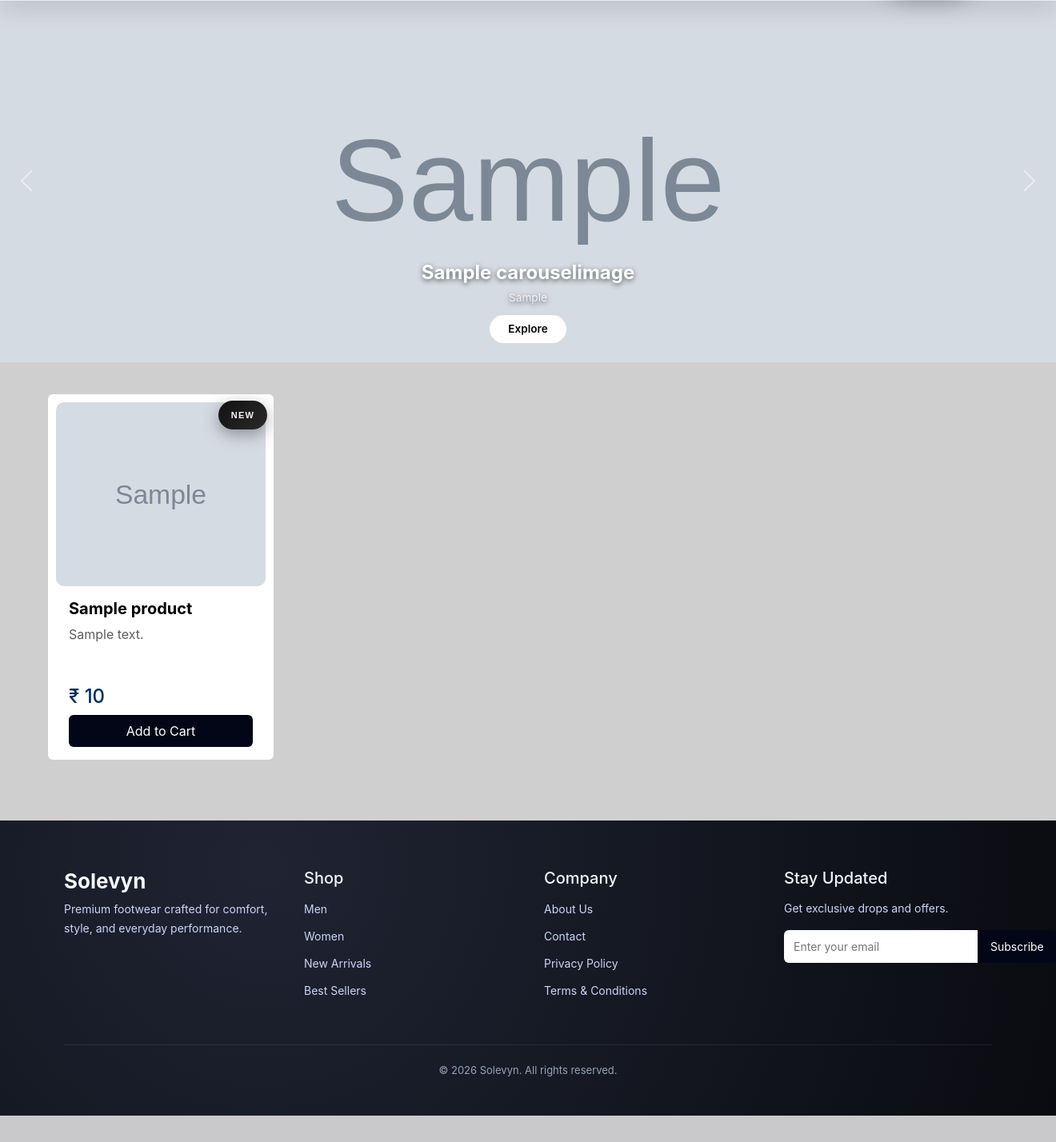
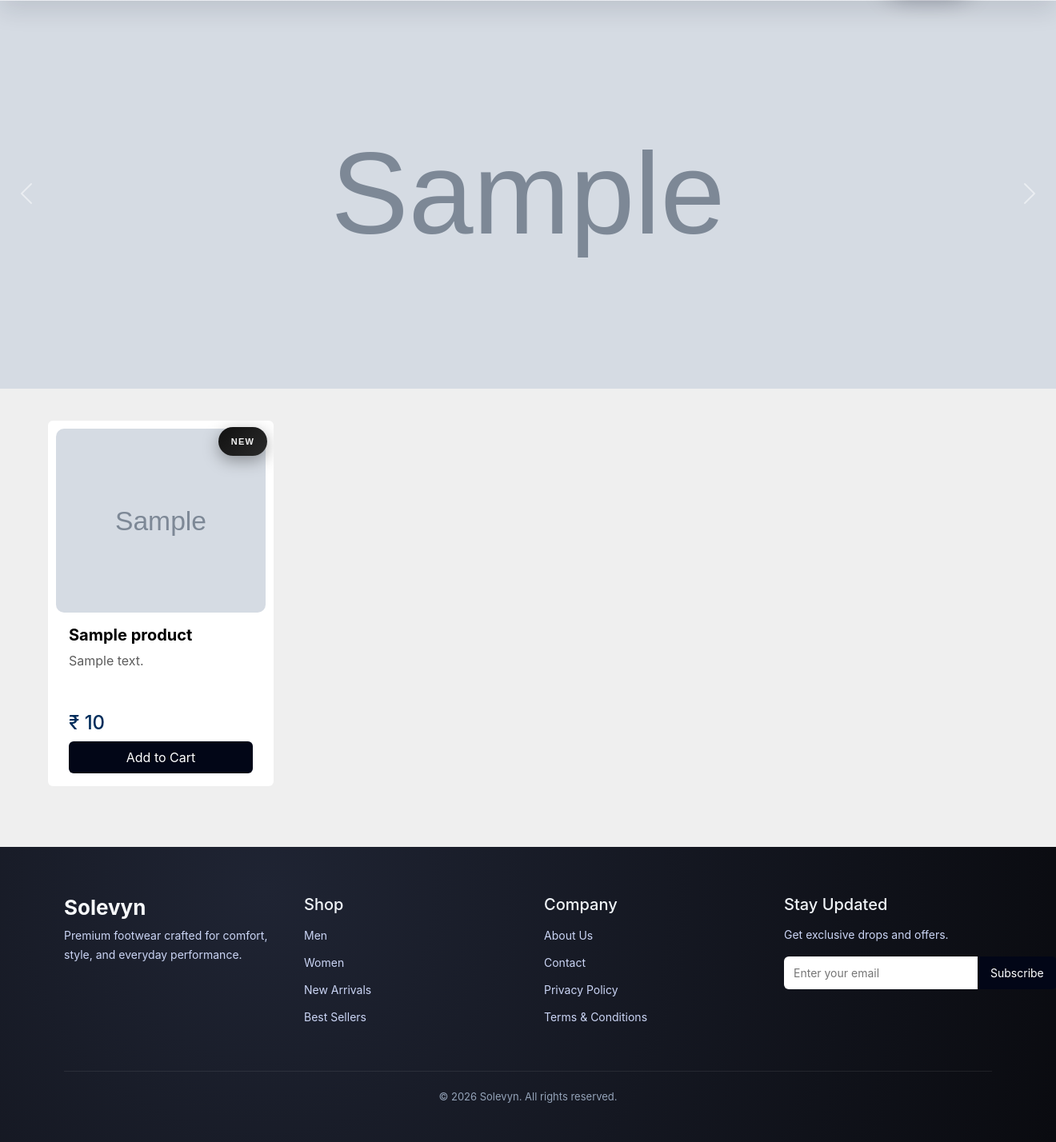
Before and after one commit to thaiyalnath-b/Django-Ecommerce, a Django app: page / in a window 1320 px wide. Shown: the part 79-1507 px from the top of the page at 80% size. Before the commit the page ends 1474 px from the top, so only its background shows below. Run offline with Django 5.2, Linux system fonts and the light colour scheme; tables that the repository leaves empty hold one stand-in row (values such as "Sample post"); grey boxes marked "Sample" are stand-in pictures.

Commit message:
Styles reverted

```diff
--- a/Eshop/static/css/styles.css
+++ b/Eshop/static/css/styles.css
@@ -887,7 +887,7 @@ body {
 
 /* Product Cards */
 #products-container {
-    background-color: #cfcfcf;
+    background-color: #efefef;
     padding-bottom: 60px;
 
     .row {
@@ -1440,11 +1440,11 @@ body {
 
 /* Carousel */
 #carouselExample {
-    .carousel-item {
+    .caritem {
 
         img {
-            aspect-ratio: 16/5.5;
-            object-fit: cover;
+            aspect-ratio: 16/5.9;
+            width: 100vw;
         }
     }
 
@@ -4318,3 +4318,28 @@ body {
     cursor: not-allowed;
     box-shadow: none;
 }
+
+
+/* Notification Add to cart */
+.cart-toast {
+    position: fixed;
+    top: 24px;
+    right: 24px;
+    background: linear-gradient(135deg, #0f766e, #1e40af);
+    color: #ffffff;
+    padding: 12px 18px;
+    border-radius: 999px;
+    font-size: 13px;
+    font-weight: 500;
+    box-shadow: 0 12px 40px rgba(0, 0, 0, 0.25);
+    opacity: 0;
+    transform: translateY(-10px);
+    transition: all 0.3s ease;
+    z-index: 9999;
+    pointer-events: none;
+}
+
+.cart-toast.show {
+    opacity: 1;
+    transform: translateY(0);
+}
--- a/Eshop/static/js/scripts.js
+++ b/Eshop/static/js/scripts.js
@@ -112,3 +112,36 @@ if (cartContainer) {
         }
     });
 }
+
+
+
+
+
+
+
+
+// Add to cart Notification
+(() => {
+    const count = document.getElementById("cart-count");
+    const toast = document.getElementById("cart-toast");
+    if (!count || !toast) return;
+
+    let prev = parseInt(count.innerText) || 0;
+    let added = false;
+
+    document.addEventListener("click", e => {
+        if (e.target.classList.contains("add-to-cart")) added = true;
+    });
+
+    new MutationObserver(() => {
+        const curr = parseInt(count.innerText) || 0;
+
+        if (added && curr > prev) {
+            toast.classList.add("show");
+            setTimeout(() => toast.classList.remove("show"), 1800);
+            added = false;
+        }
+
+        prev = curr;
+    }).observe(count, { childList: true });
+})();
--- a/Eshop/templates/base/base.html
+++ b/Eshop/templates/base/base.html
@@ -17,7 +17,9 @@
 
     <link rel="stylesheet" href="{% static 'css/styles.css' %}">
 
-    <link href="https://fonts.googleapis.com/css2?family=Libre+Baskerville:wght@400;700&family=Manrope:wght@400;500;600&display=swap" rel="stylesheet">
+    <link
+        href="https://fonts.googleapis.com/css2?family=Libre+Baskerville:wght@400;700&family=Manrope:wght@400;500;600&display=swap"
+        rel="stylesheet">
 </head>
 
 <body>
@@ -33,6 +35,11 @@
     <!-- Footer -->
     {% include 'base/includes/footer.html' %}
 
+    <div id="cart-toast" class="cart-toast">
+        Added to cart
+    </div>
+
+
     <script src="https://cdn.jsdelivr.net/npm/bootstrap@5.3.8/dist/js/bootstrap.bundle.min.js"
         integrity="sha384-FKyoEForCGlyvwx9Hj09JcYn3nv7wiPVlz7YYwJrWVcXK/BmnVDxM+D2scQbITxI"
         crossorigin="anonymous"></script>
--- a/Eshop/templates/mainapp/includes/carousel.html
+++ b/Eshop/templates/mainapp/includes/carousel.html
@@ -2,21 +2,12 @@
 
     <div class="carousel-inner">
         {% for carousel_image in carousel_images %}
-        <div class="carousel-item {% if forloop.first %}active{% endif %}">
+        <div class="carousel-item caritem {% if forloop.first %}active{% endif %}">
             <a href="{% url 'products' %}">
                 <img src="{{ carousel_image.img.url }}" class="d-block w-100" alt="{{ carousel_image.title }}">
             </a>
 
-            <div class="carousel-caption d-none d-md-block">
-                <h5>{{ carousel_image.title }}</h5>
-                <p>{{ carousel_image.caption }}</p>
 
-                {% if carousel_image.link %}
-                <a href="{{ carousel_image.link }}" class="btn" target="_blank" rel="noopener noreferrer">
-                    Explore
-                </a>
-                {% endif %}
-            </div>
         </div>
         {% endfor %}
     </div>
```
